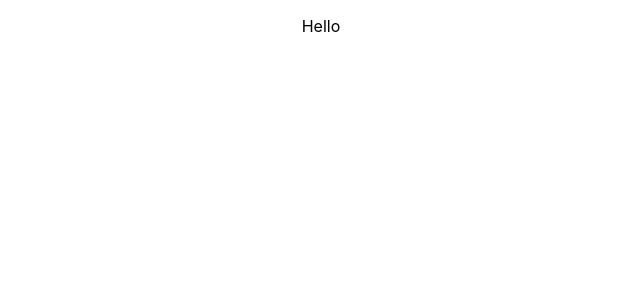
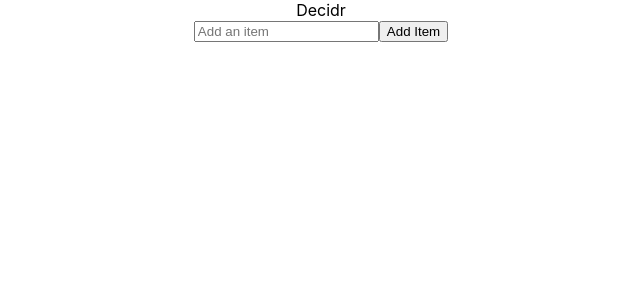
Before and after one commit to firezgi/decidr, a React (Create React App) app: page / in a window 1280 px wide. Shown: the top 300 px of the page, without its empty margins (319-959 px from the left). Built offline with nearby package versions, Linux system fonts and the light colour scheme.

Commit message:
chore(select random): add random item function#10

```diff
--- a/src/App.js
+++ b/src/App.js
@@ -1,12 +1,22 @@
-import logo from './logo.svg';
 import './App.css';
 import { useState } from 'react';
+import AddItem from './components/AddItem';
 
 function App() {
   const [listContainer,setListContainer]=useState([]);
+  const [selectedItem,setSelectedItem]=useState("");
+  const selectItem=()=>{
+    const random=Math.floor(Math.random()*listContainer.length);
+    setSelectedItem(listContainer[random]);
+  }
   return (
     <div className="App">
-      <p>Hello</p>
+      <header>Decidr</header>
+
+
+      <AddItem
+      listContainer={listContainer}
+      setListContainer={setListContainer} />
     </div>
   );
 }
--- /dev/null
+++ b/src/components/AddItem.js
@@ -0,0 +1,27 @@
+import React, { useState } from 'react';
+
+function AddItem({listContainer,setListContainer}) {
+    const[newItem,setNewItem]=useState("");
+    const formSubmit=(event)=>{
+        event.preventDefault();
+        setListContainer([...listContainer,newItem])
+        setNewItem("")
+
+    }
+    return (
+        <form onSubmit={formSubmit}>
+            <input
+            id="add-item"
+            value={newItem}
+            onChange={e=>setNewItem(e.target.value)}
+            placeholder="Add an item"
+            />
+            <button id="submit-item" onClick={formSubmit} type="submit" >Add Item</button>
+            <div>
+            {listContainer}
+                </div>
+        </form>
+    )
+}
+
+export default AddItem
```
